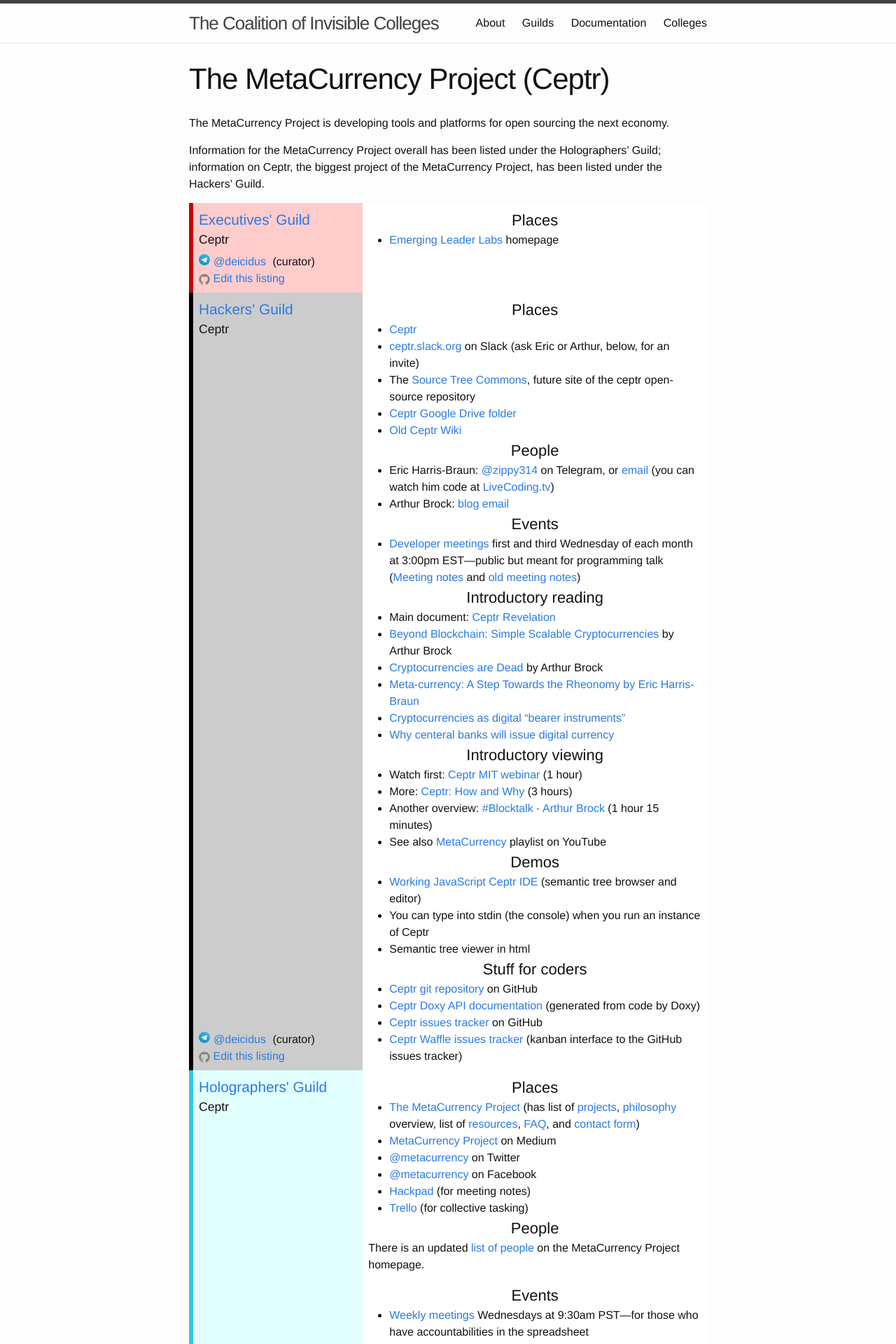
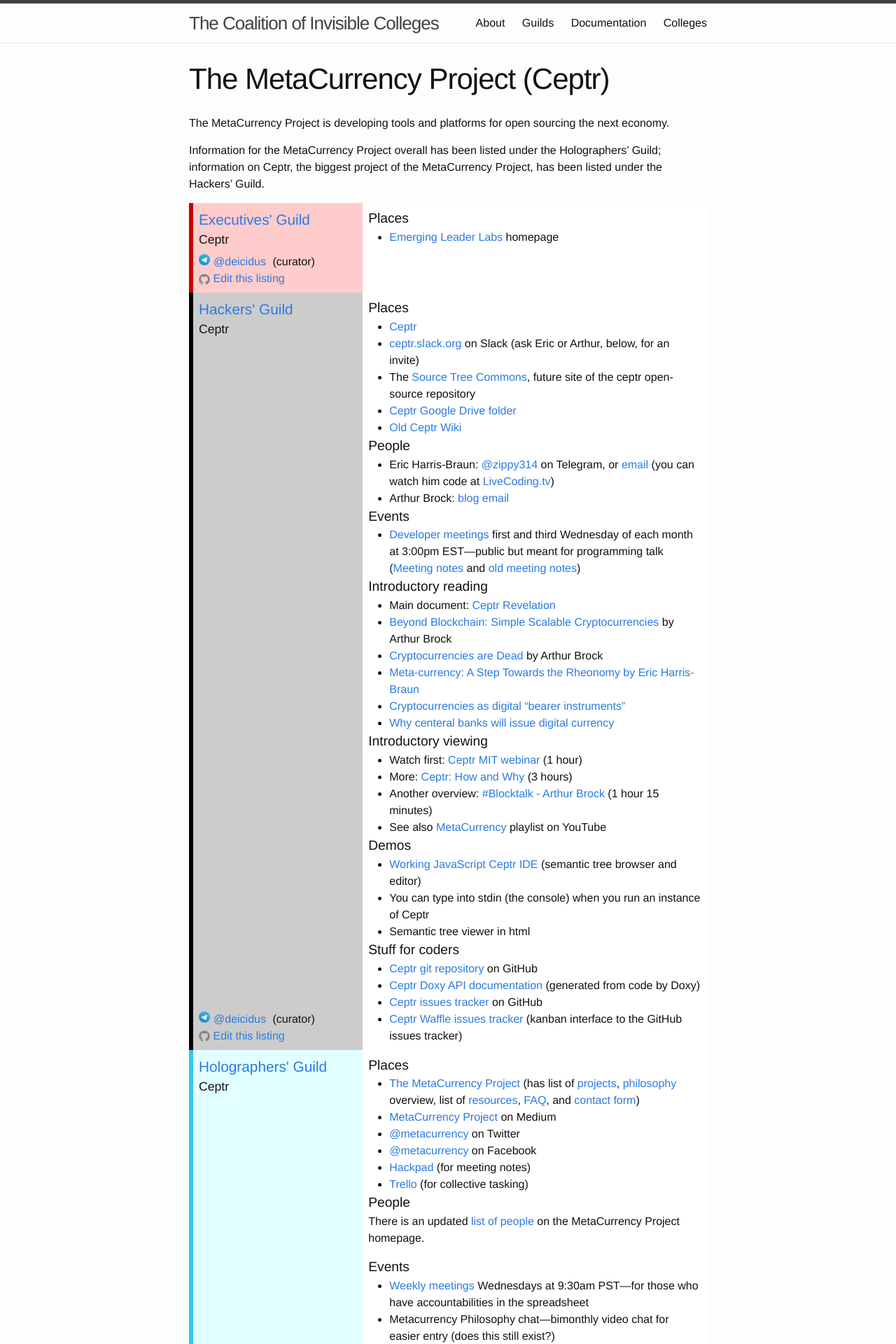
Before and after one commit to coalition-of-invisible-colleges/cic.github.io, a Jekyll site: the page built from colleges/Ceptr.md, in a window 1280 px wide. Shown: the top 1920 px of the page at 70% size. Built offline with Jekyll 4.4.1, drawn with Linux system fonts in a browser that asks for light colours.

Commit message:
Update _layout.scss

```diff
--- a/_sass/_layout.scss
+++ b/_sass/_layout.scss
@@ -287,7 +287,7 @@
 
 .listing h3 {
   margin-bottom: 0;
-  text-align: center;
+  font-size: 1.2em;
 }
 
 .listing ul {
```
